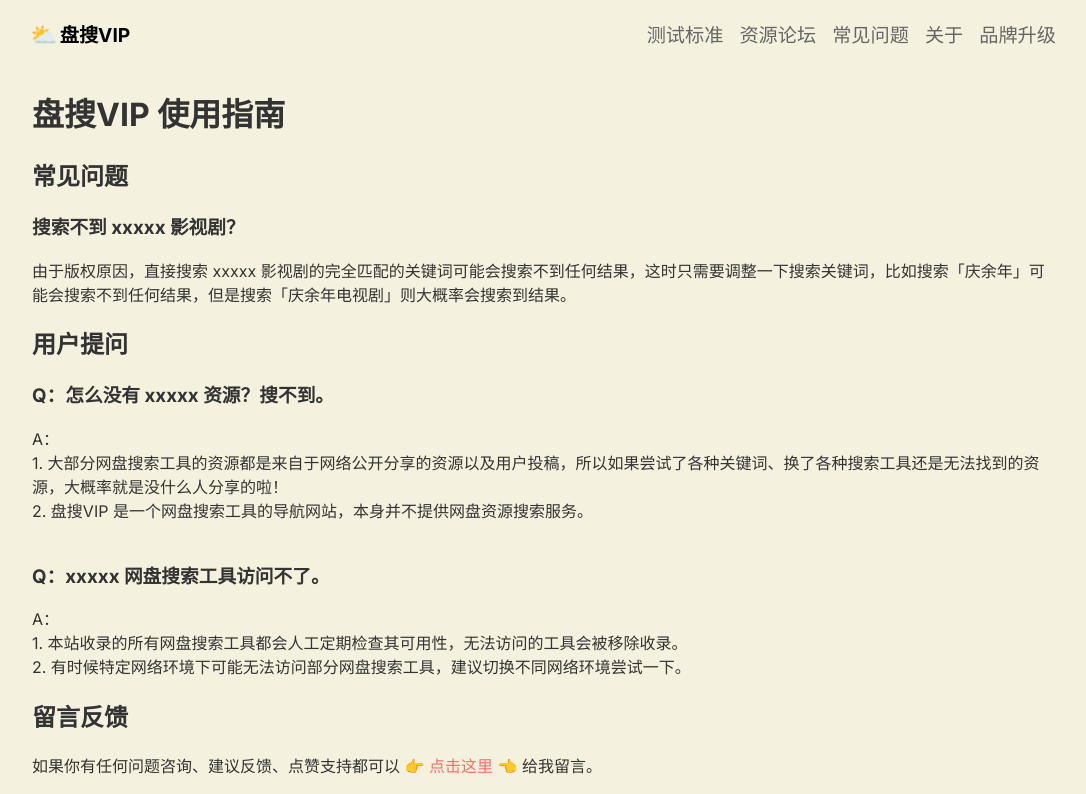
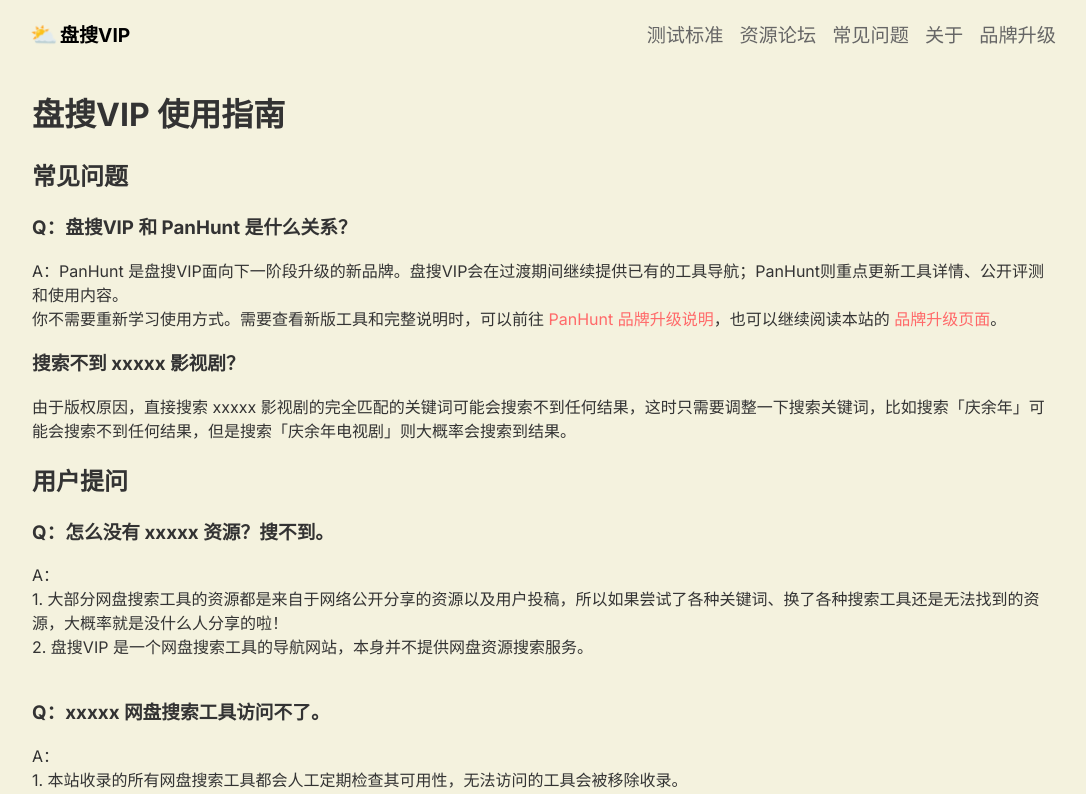
Before and after one commit to rokcso/pansou-vip, a Next.js app: page /faq in a window 1280 px wide. Shown: the top 794 px of the page, without its empty margins (96-1182 px from the left). Built offline with nearby package versions, Linux system fonts and the light colour scheme.

Commit message:
Update FAQ page with brand upgrade details and revised metadata description

```diff
--- a/app/faq/page.js
+++ b/app/faq/page.js
@@ -3,7 +3,7 @@
 export const metadata = {
   title: "盘搜VIP 使用指南 - 网盘搜索工具精选导航",
   description:
-    "关于盘搜VIP 使用过程中的一些常见问题和答案，以及欢迎任何反馈，我们都会及时处理。",
+    "盘搜VIP的使用指南、常见问题与品牌升级说明：了解网盘搜索工具导航的使用边界，以及盘搜VIP升级为PanHunt后的新版入口。",
   metadataBase: new URL("https://www.pansou.vip/"),
   alternates: {
     canonical: "/faq",
@@ -16,6 +16,26 @@
       <h1>盘搜VIP 使用指南</h1>
       <div>
         <h2>常见问题</h2>
+        <div>
+          <h3>Q：盘搜VIP 和 PanHunt 是什么关系？</h3>
+          <p>
+            A：PanHunt 是盘搜VIP面向下一阶段升级的新品牌。盘搜VIP会在过渡期间继续提供已有的工具导航；PanHunt则重点更新工具详情、公开评测和使用内容。
+          </p>
+          <p>
+            你不需要重新学习使用方式。需要查看新版工具和完整说明时，可以前往{" "}
+            <a
+              href="https://panhunt.com/pansou-vip-upgrade?utm_source=pansou.vip&utm_medium=faq"
+              title="查看盘搜VIP升级为PanHunt的完整说明"
+            >
+              PanHunt 品牌升级说明
+            </a>
+            ，也可以继续阅读本站的{" "}
+            <a href="/upgrade" title="盘搜VIP品牌升级说明">
+              品牌升级页面
+            </a>
+            。
+          </p>
+        </div>
         <div>
           <h3>搜索不到 xxxxx 影视剧？</h3>
           <p>
```
